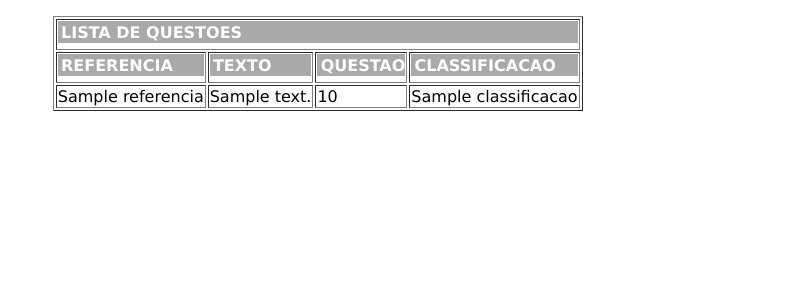
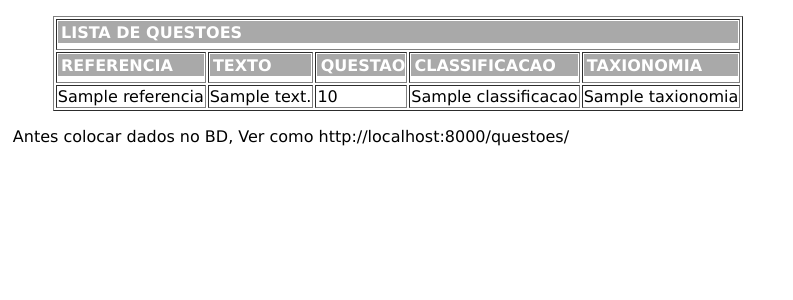
Before and after one commit to vagtonaf/sageowl, a Django app: template sageowl/src/sageowl/questoes/templates/questoes/listaQuestao.html in a window 1280 px wide. Shown: the top 300 px of the page, without its empty margins (0-793 px from the left). Run offline with Django 3.2, Linux system fonts and the light colour scheme; the template is opened without the code that fills it: most values are stand-ins (such as "Sample title", 1, 10 or a date in 2020).

Commit message:
Alteração do listaQuestao

```diff
--- a/sageowl/src/sageowl/questoes/forms.py
+++ b/sageowl/src/sageowl/questoes/forms.py
@@ -5,4 +5,4 @@ from sageowl.questoes.models import Classificacao
 class FormQuestao(forms.Form):
     referencia = forms.CharField()
     texto = forms.CharField()
-    # classificacao = forms.TypedChoiceField(Classificacao)
+    #classificacao = forms.TypedChoiceField(Classificacao) #duvida
--- a/sageowl/src/sageowl/questoes/templates/questoes/listaQuestao.html
+++ b/sageowl/src/sageowl/questoes/templates/questoes/listaQuestao.html
@@ -13,19 +13,21 @@
 	{% for questao in ultima_questao_list %}
 	    <table BORDER=1>
 	    <TR>
-          <td COLSPAN=4><h2>LISTA DE QUESTOES</h2></td>
+          <td COLSPAN=5><h2>LISTA DE QUESTOES</h2></td>
 	    </TR>
 	    <tr>
 	      <td><h2>REFERENCIA</h2></td>
           <td><h2>TEXTO</h2></td>
           <td><h2>QUESTAO</h2></td>
           <td><h2>CLASSIFICACAO</h2></td>
+          <td><h2>TAXIONOMIA</h2></td>
         </tr>
         <tr>
 		  <td>{{ questao.referencia }}</td>
           <td>{{ questao.texto }}</td>
           <td>{{ questao.valor }}</td>
-          <td>{{ questao.classificacao }}</td>
+          <td>{{ questao.classificacao.nome }}</td>
+          <td>{{ questao.classificacao.taxionomia.nome }}</td>
         </tr>
         </table>
 	{% endfor %}
@@ -35,3 +37,5 @@
 {% endif %}
  </body>
 </html>
+Antes colocar dados no BD, Ver como
+http://localhost:8000/questoes/
```
